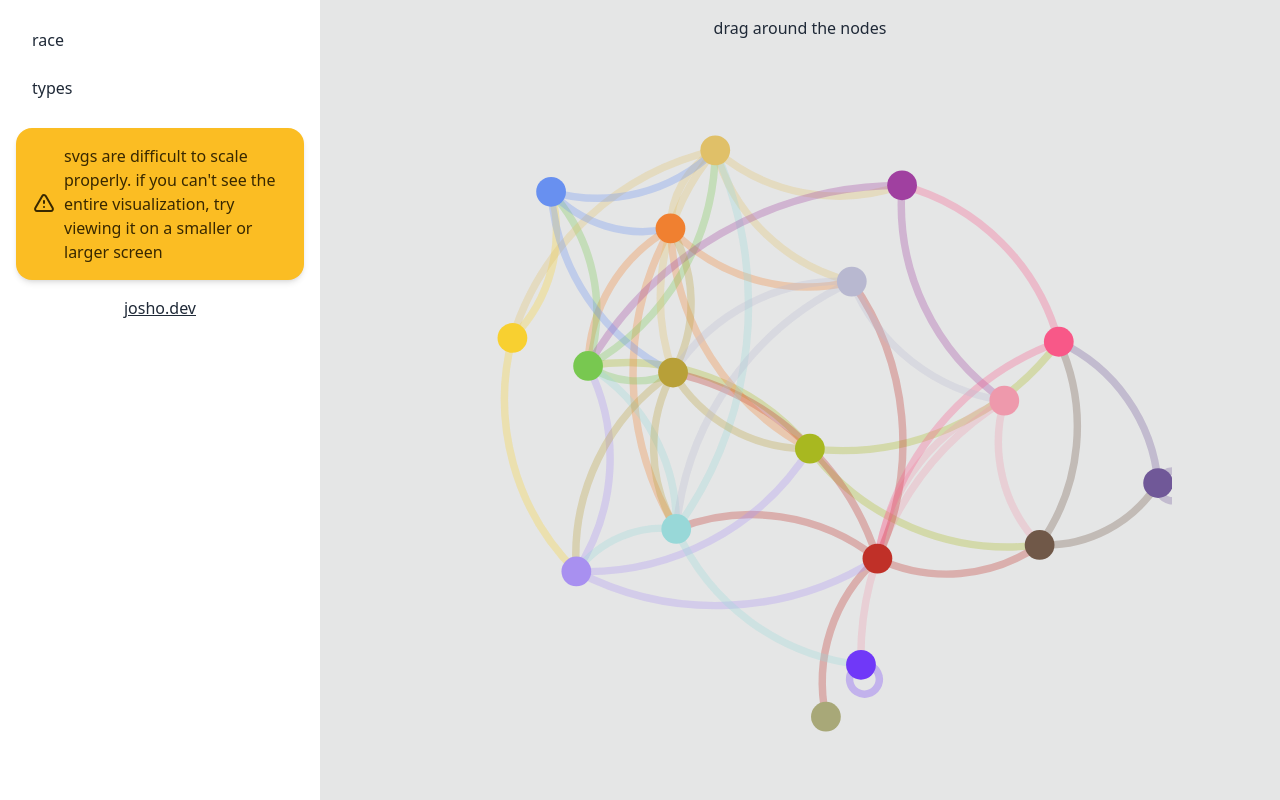
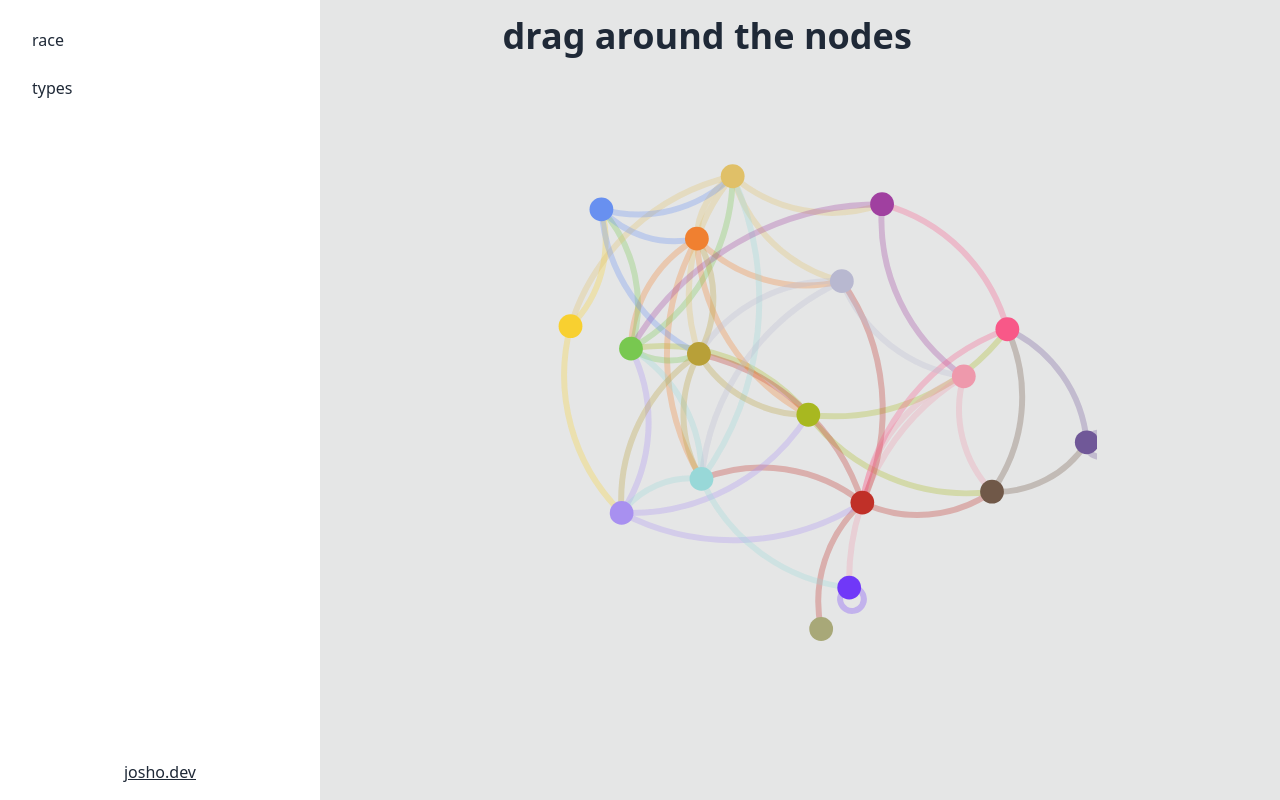
Before and after one commit to joshwashywash/pokeviz, a SvelteKit app: page /types in a window 1280 px wide. Built offline with nearby package versions, Linux system fonts and the light colour scheme.

Commit message:
use prose for each demonstration

```diff
--- a/src/routes/+layout.svelte
+++ b/src/routes/+layout.svelte
@@ -31,14 +31,14 @@
 				/>
 			</svg>
 		</label>
-		<div class="grow flex flex-col items-center justify-center h-5/6">
+		<article class="container prose dark:prose-invert grow">
 			<slot>:o</slot>
-		</div>
+		</article>
 	</div>
 	<aside class="drawer-side">
 		<label for="drawer" class="drawer-overlay" />
 		<div class="w-80 flex flex-col gap-4 p-4 bg-base-100">
-			<ul class="menu text-base-content">
+			<ul class="menu text-base-content grow">
 				<!-- Sidebar content here -->
 				{#each hrefs as href}
 					<li>
@@ -46,28 +46,7 @@
 					</li>
 				{/each}
 			</ul>
-			<div class="alert alert-warning shadow-md">
-				<div>
-					<svg
-						xmlns="http://www.w3.org/2000/svg"
-						class="stroke-current flex-shrink-0 h-6 w-6"
-						fill="none"
-						viewBox="0 0 24 24"
-					>
-						<path
-							stroke-linecap="round"
-							stroke-linejoin="round"
-							stroke-width="2"
-							d="M12 9v2m0 4h.01m-6.938 4h13.856c1.54 0 2.502-1.667 1.732-3L13.732 4c-.77-1.333-2.694-1.333-3.464 0L3.34 16c-.77 1.333.192 3 1.732 3z"
-						/>
-					</svg>
-					<span
-						>svgs are difficult to scale properly. if you can't see the entire visualization, try
-						viewing it on a smaller or larger screen</span
-					>
-				</div>
-			</div>
-			<a class="grow link text-center" href="https://josho.dev">josho.dev</a>
+			<a class="link text-center" href="https://josho.dev">josho.dev</a>
 		</div>
 	</aside>
 </div>
--- a/src/routes/race/+page.svelte
+++ b/src/routes/race/+page.svelte
@@ -1,7 +1,6 @@
 <script lang="ts">
 	import pokemon from '$lib/json/speeds.json';
 	import { derived } from 'svelte/store';
-	import { fade } from 'svelte/transition';
 	import { shuffle } from '$lib/utils/array';
 	import { sineInOut } from 'svelte/easing';
 	import { tweened } from 'svelte/motion';
@@ -33,6 +32,8 @@
 	let disabled = false;
 </script>
 
+
+<div>
 	<svg class="w-full h-full" xmlns="http://www.w3.org/2000/svg" viewBox="0 0 {diameter} {diameter}">
 		{#each $d as x, i}
 			{@const { id, name } = top[i]}
@@ -45,7 +46,6 @@
 
 	<button
 		class="btn-wide btn"
-	transition:fade
 		{disabled}
 		on:click={() => {
 			disabled = true;
@@ -56,3 +56,4 @@
 	>
 		race
 	</button>
+</div>
--- a/src/routes/types/+page.svelte
+++ b/src/routes/types/+page.svelte
@@ -73,12 +73,12 @@
 
 {#if heldNode}
 	{@const { name, color } = types[heldNode.index ?? 0]}
-	<p>
+	<h1>
 		you're holding
 		<span style:color>{name}</span>
-	</p>
+	</h1>
 {:else}
-	<p>drag around the nodes</p>
+	<h1>drag around the nodes</h1>
 {/if}
 
 <svg
```
Lines whose indentation alone changed are shown as unchanged.
